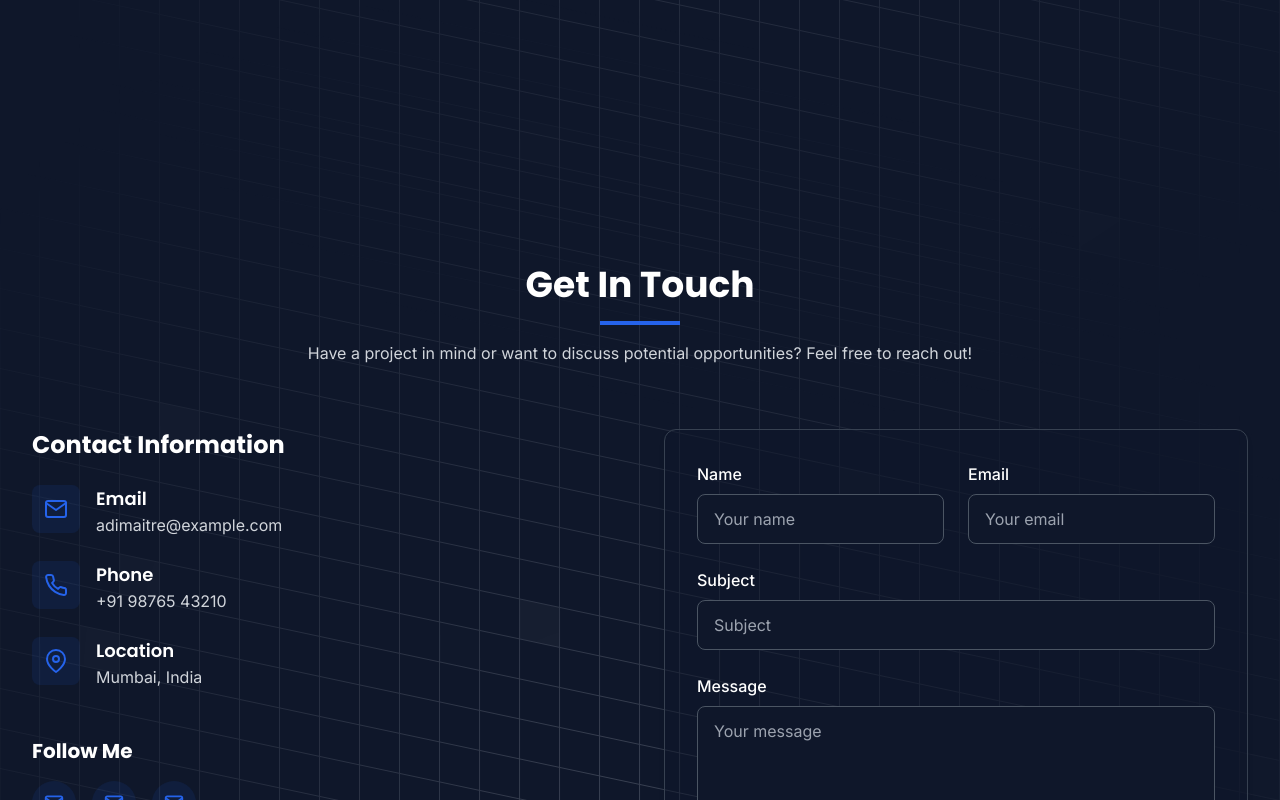
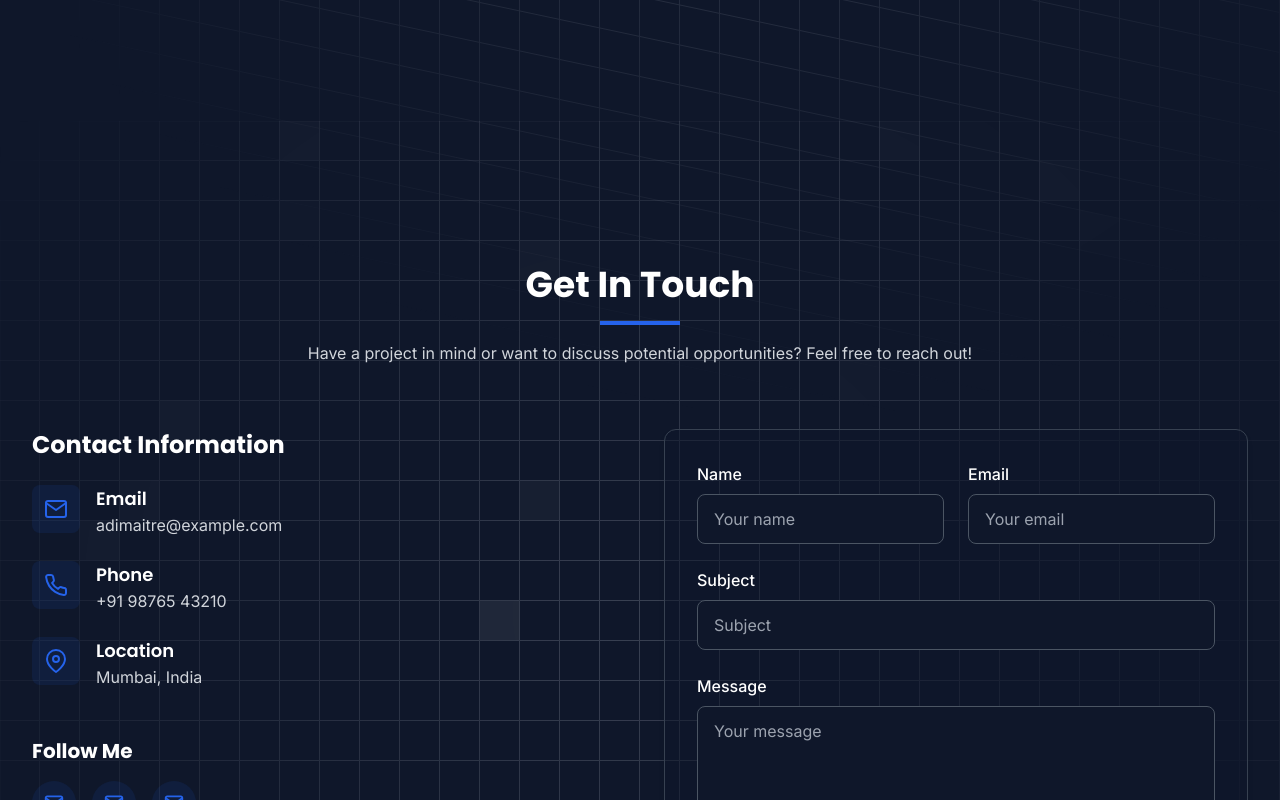
Before and after one commit to IchigoSolos69/portfolio_website, a React (Vite) app: page / in a window 1280 px wide. Shown: the part 6480-7280 px from the top of the page. Built offline with nearby package versions, Linux system fonts and the light colour scheme.

Commit message:
Update Contact.tsx

```diff
--- a/src/components/Contact.tsx
+++ b/src/components/Contact.tsx
@@ -42,8 +42,7 @@ const Contact = () => {
         duration={3}
         repeatDelay={1}
         className={cn(
-          "[mask-image:radial-gradient(800px_circle_at_center,white,transparent)]",
-          "inset-x-0 inset-y-[-30%] h-[200%] skew-y-12",
+          "[mask-image:radial-gradient(800px_circle_at_center,white,transparent)]"
         )}
       />
       <div className="section-container relative z-10">
```
